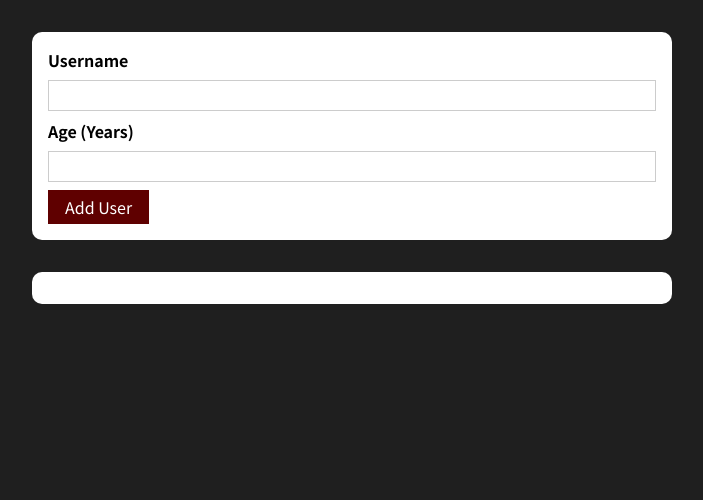
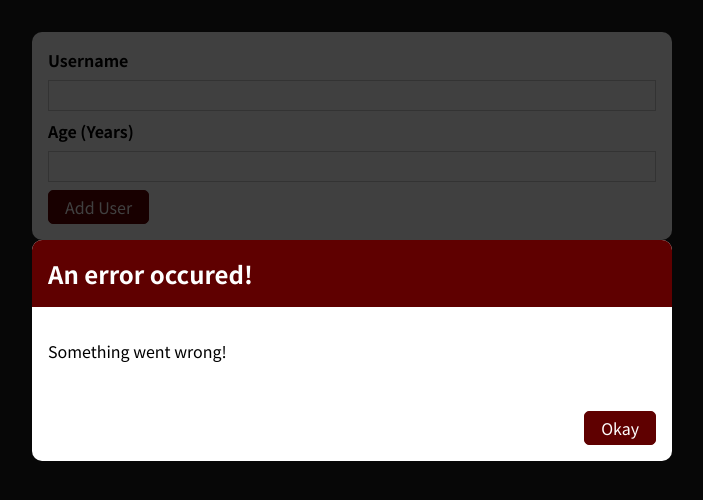
Before and after one commit to farimahnassiri/React, a React (Create React App) app in the folder adding-users/: page / in a window 1280 px wide. Shown: the top 500 px of the page, without its empty margins (288-991 px from the left). Built offline with nearby package versions, Linux system fonts and the light colour scheme.

Commit message:
adding the error module

```diff
--- a/adding-users/src/components/UI/Button.module.css
+++ b/adding-users/src/components/UI/Button.module.css
@@ -5,6 +5,7 @@
     color: white;
     padding: 0.25rem 1rem;
     cursor: pointer;
+    border-radius: 5px;
   }
 
   .button:hover,
--- /dev/null
+++ b/adding-users/src/components/UI/ErrorModal.js
@@ -0,0 +1,26 @@
+import React from 'react';
+
+import Card from './Card';
+import Button from './Button';
+import classes from './ErrorModal.module.css';
+
+const ErrorModal = (props) => {
+  return (
+    <div>
+      <div className={classes.backdrop} />
+      <Card className={classes.modal}>
+        <header className={classes.header}>
+          <h2>{props.title}</h2>
+        </header>
+        <div className={classes.content}>
+          <p>{props.message}</p>
+        </div>
+        <footer className={classes.actions}>
+          <Button>Okay</Button>
+        </footer>
+      </Card>
+    </div>
+  );
+};
+
+export default ErrorModal;
--- /dev/null
+++ b/adding-users/src/components/UI/ErrorModal.module.css
@@ -0,0 +1,45 @@
+.backdrop {
+    position: fixed;
+    top: 0;
+    left: 0;
+    width: 100%;
+    height: 100vh;
+    z-index: 10;
+    background: rgba(0, 0, 0, 0.75);
+  }
+
+  .modal {
+    position: fixed;
+    top: 30vh;
+    left: 10%;
+    width: 80%;
+    z-index: 100;
+    overflow: hidden;
+  }
+
+  .header {
+    background: #5f0000;
+    padding: 1rem;
+  }
+
+  .header h2 {
+    margin: 0;
+    color: white;
+  }
+
+  .content {
+    padding: 1rem;
+  }
+
+  .actions {
+    padding: 1rem;
+    display: flex;
+    justify-content: flex-end;
+  }
+
+  @media (min-width: 768px) {
+    .modal {
+      left: calc(50% - 20rem);
+      width: 40rem;
+    }
+  }
--- a/adding-users/src/components/Users/AddUser.js
+++ b/adding-users/src/components/Users/AddUser.js
@@ -2,6 +2,7 @@
 
 import Card from '../UI/Card';
 import Button from '../UI/Button';
+import ErrorModal from '../UI/ErrorModal';
 import classes from'./AddUser.module.css';
 
 const AddUser = (props) => {
@@ -30,6 +31,8 @@
     };
 
     return (
+        <div>
+            <ErrorModal title="An error occured!" message="Something went wrong!"/>
             <Card className={classes.input}>
                 <form onSubmit={addUserHandler}>
                     <label htmlFor="username">Username</label>
@@ -39,7 +42,7 @@
                     <Button type="submit">Add User</Button>
                 </form>
             </Card>
-
+        </div>
     );
 };
 
```
Lines whose indentation alone changed are shown as unchanged.
